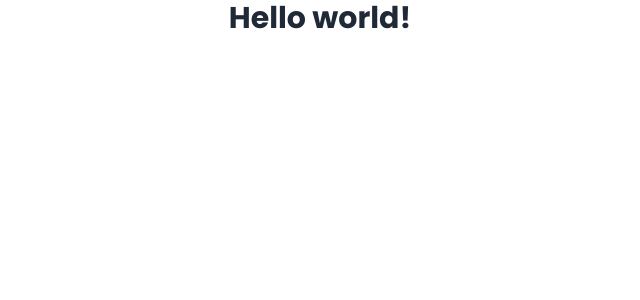
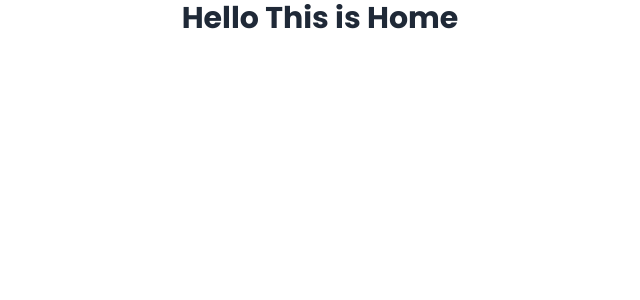
Before and after one commit to omarjafor/Dragon-News-Auth, a React (Vite) app: page / in a window 1280 px wide. Shown: the top 300 px of the page, without its empty margins (320-960 px from the left). Built offline with nearby package versions, Linux system fonts and the light colour scheme.

Commit message:
router root setup

```diff
--- /dev/null
+++ b/src/Layout/Root.jsx
@@ -0,0 +1,11 @@
+import { Outlet } from "react-router-dom";
+
+const Root = () => {
+    return (
+        <div>
+            <Outlet></Outlet>
+        </div>
+    );
+};
+
+export default Root;
--- /dev/null
+++ b/src/Routes/Router.jsx
@@ -0,0 +1,18 @@
+import { createBrowserRouter } from "react-router-dom";
+import Root from "../Layout/Root";
+import Home from "../Components/Home/Home";
+
+const router = createBrowserRouter([
+    {
+        path: "/",
+        element: <Root></Root>,
+        children: [
+            {
+                path: '/',
+                element: <Home></Home>
+            }
+        ]
+    },
+]);
+
+export default router;
--- a/src/main.jsx
+++ b/src/main.jsx
@@ -1,16 +1,10 @@
 import React from 'react'
+import { RouterProvider } from "react-router-dom";
 import ReactDOM from 'react-dom/client'
-import { createBrowserRouter, RouterProvider } from "react-router-dom";
 import './index.css'
+import router from './Routes/Router';
 
-const router = createBrowserRouter([
-  {
-    path: "/",
-    element: <div>
-        <h1 className="text-3xl font-bold"> Hello world! </h1>
-      </div>,
-  },
-]);
+
 
 ReactDOM.createRoot(document.getElementById('root')).render(
   <React.StrictMode>
```
